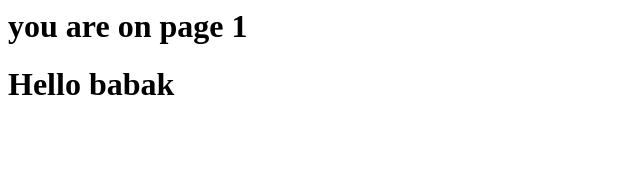
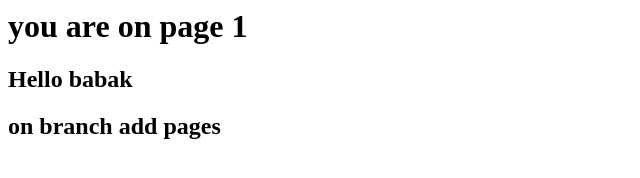
Before and after one commit to rainyson/git-training-jadi, a plain HTML site: page page1.html in a window 1280 px wide. Shown: the whole page, without its empty margins (0-640 px from the left). Drawn offline with Linux system fonts and the light colour scheme.

Commit message:
add branch to content

```diff
--- a/page1.html
+++ b/page1.html
@@ -1,6 +1,7 @@
 <html>
   <body>
     <h1>you are on page 1</h1>
-    <h1>Hello babak</h1>
+    <h2>Hello babak</h2>
+    <h2>on branch add pages</h2>
   </body>
 </html>
```
Also changed, not shown: page2.html (+1 -0 lines), page3.html (+1 -0 lines).
